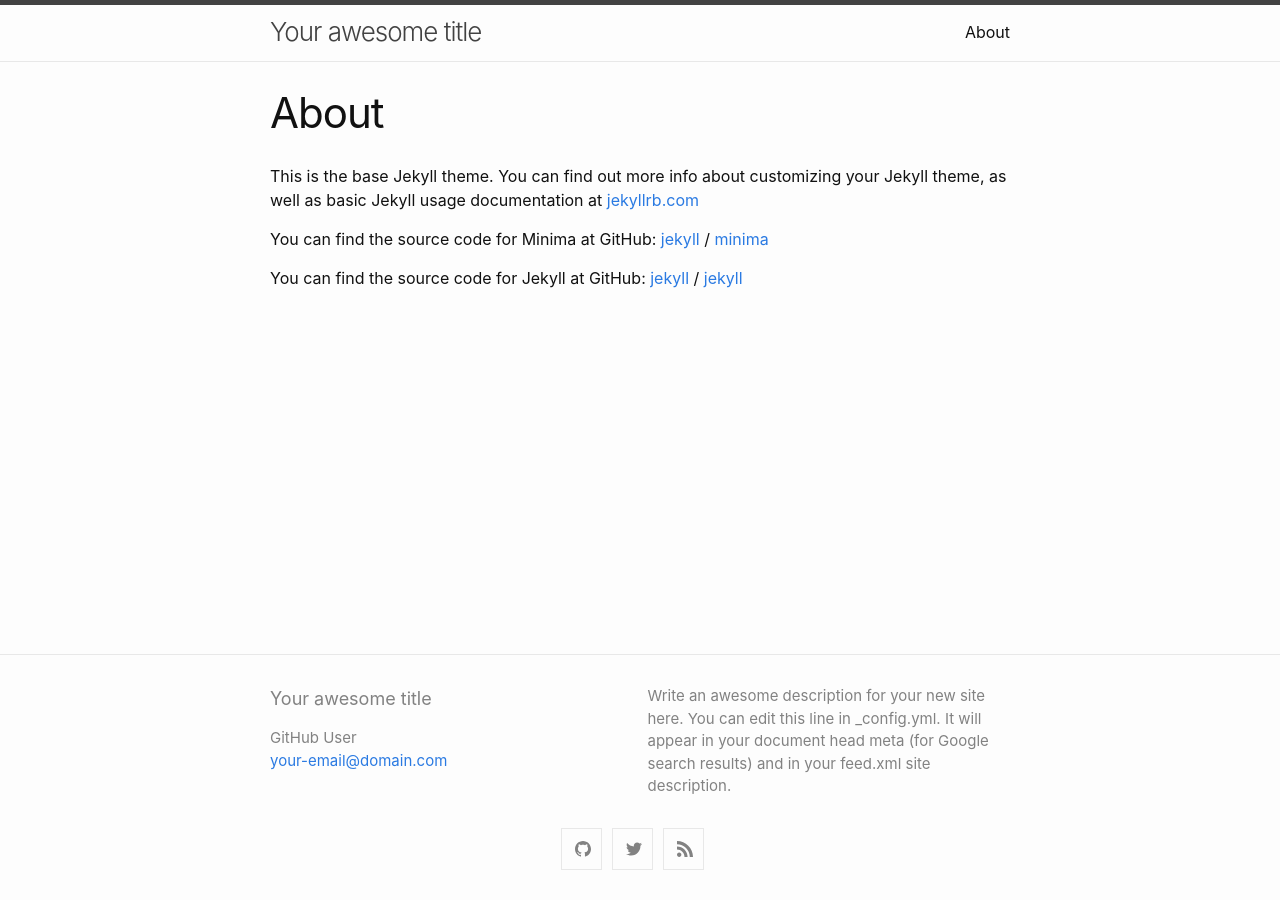
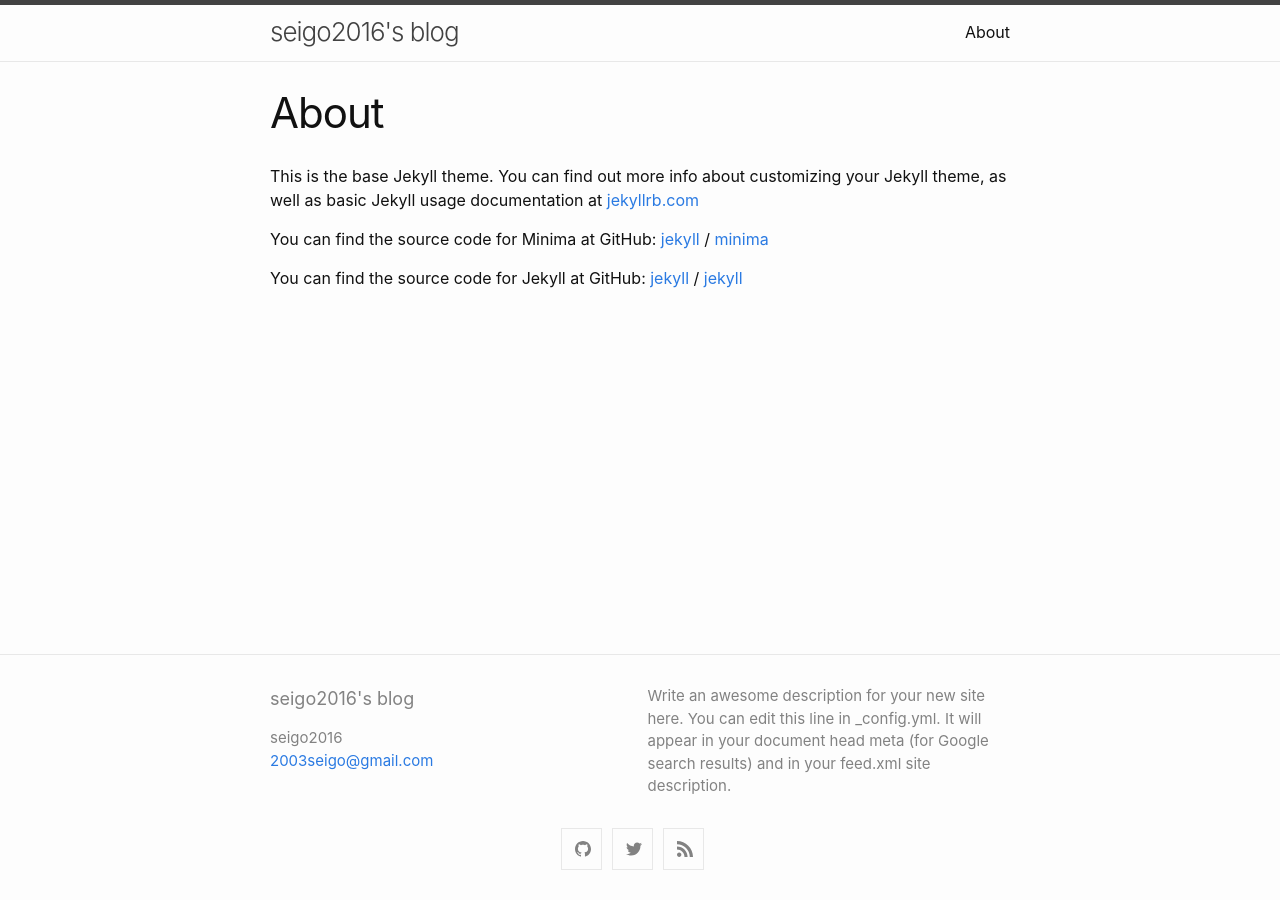
Before and after one commit to seigo2016/seigo2016.github.io, a Jekyll site: the page built from blog/about.markdown, in a window 1280 px wide. Built offline with Jekyll 4.4.1, drawn with Linux system fonts in a browser that asks for light colours.

Commit message:
fix theme

```diff
--- a/_config.yml
+++ b/_config.yml
@@ -1,6 +1,6 @@
-title: Your awesome title
-author: GitHub User
-email: your-email@domain.com
+title: seigo2016's blog
+author: seigo2016
+email: 2003seigo@gmail.com
 description: > # this means to ignore newlines until "show_excerpts:"
   Write an awesome description for your new site here. You can edit this
   line in _config.yml. It will appear in your document head meta (for
```
